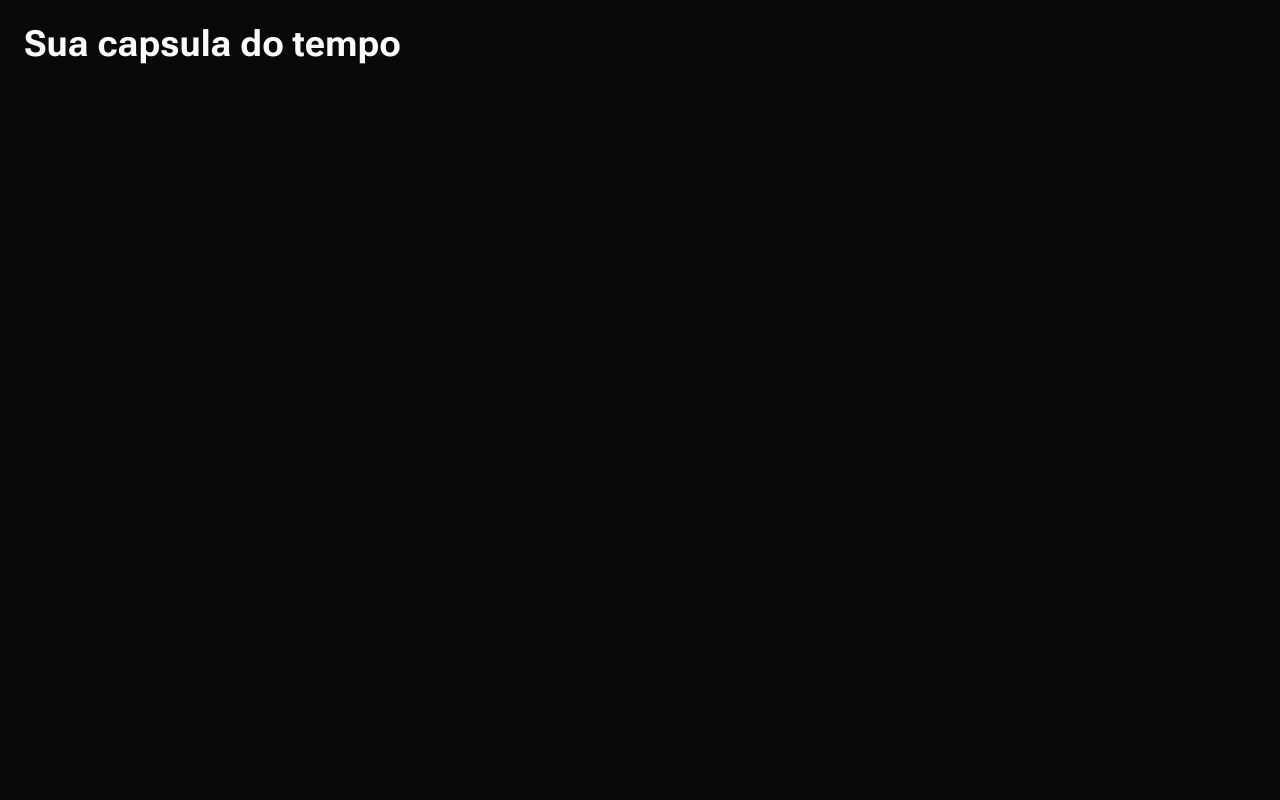
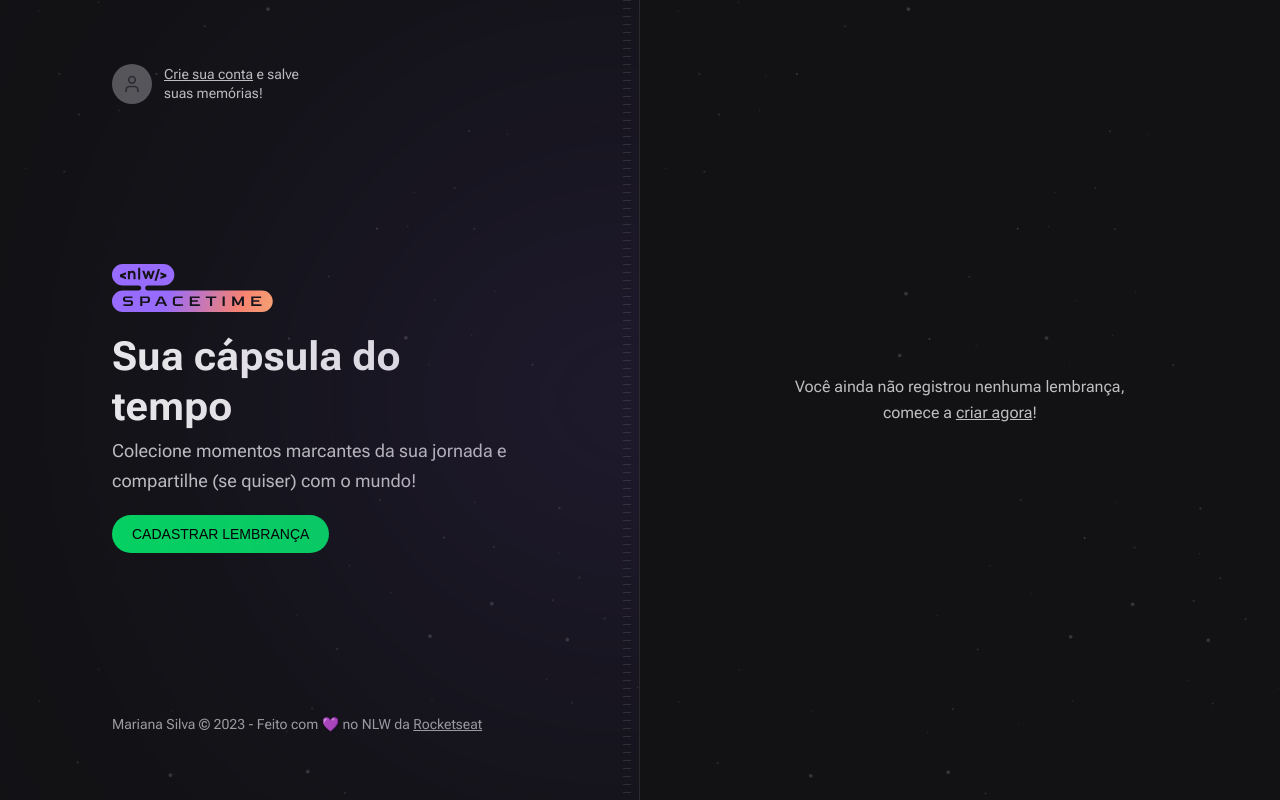
Before and after one commit to mariana-reis/NLW_Spacetime, a Next.js app in the folder web/: page / in a window 1280 px wide. Built offline with nearby package versions, Linux system fonts and the light colour scheme; a web font is replaced by a local one.

Commit message:
:lipstick: feat: interface styling and creation

```diff
--- a/web/src/app/page.tsx
+++ b/web/src/app/page.tsx
@@ -1,7 +1,79 @@
+import { User } from 'lucide-react'
+import Image from 'next/image'
+import nlwLogo from '../assets/nlw-spacetime-logo.svg'
+
 export default function Home() {
   return (
-    <div className="h-screen bg-zinc-950 p-6 text-zinc-50">
-      <h1 className="text-4xl font-bold">Sua capsula do tempo</h1>
-    </div>
+    <main className="grid min-h-screen grid-cols-2">
+      {/* Left  */}
+      <div className="relative flex flex-col items-start justify-between overflow-hidden border-r border-white/10 bg-[url(../assets/bg-stars.svg)] bg-cover px-28 py-16">
+        {/* blur  */}
+        <div className="absolute right-0 top-1/2 h-[288px] w-[526px] -translate-y-1/2 translate-x-1/2 rounded-full bg-purple-700 opacity-50 blur-full"></div>
+
+        {/* Stripes  */}
+        <div className="absolute bottom-0 right-2 top-0 w-2 bg-stripes" />
+
+        {/* SingIn  */}
+        <a
+          href="#"
+          className="flex items-center gap-3 text-left transition-colors hover:text-gray-50"
+        >
+          <div className="flex h-10 w-10 items-center justify-center rounded-full bg-gray-400">
+            <User className="h-5 w-5 text-gray-500" />
+          </div>
+
+          <p className="max-w-[140px] text-sm leading-snug">
+            <span className="underline">Crie sua conta</span> e salve suas
+            memórias!
+          </p>
+        </a>
+
+        {/* Hero  */}
+        <div className="space-y-5 ">
+          <Image src={nlwLogo} alt="NLW Spacetime Logo" />
+          <div className="max-w-[420px] space-y-1">
+            <h1 className="text-5xl font-bold leading-tight text-gray-50">
+              Sua cápsula do tempo
+            </h1>
+            <p className="text-lg leading-relaxed">
+              Colecione momentos marcantes da sua jornada e compartilhe (se
+              quiser) com o mundo!
+            </p>
+          </div>
+          <a
+            href=""
+            className="inline-block rounded-full bg-green-500 px-5 py-3 font-alt text-sm uppercase leading-none text-black hover:bg-green-600"
+          >
+            CADASTRAR LEMBRANÇA
+          </a>
+        </div>
+
+        {/* Copyright  */}
+        <div className="text-sm leading-relaxed text-gray-200">
+          Mariana Silva © 2023 - Feito com 💜 no NLW da{' '}
+          <a
+            target="_blank"
+            rel="noreferrer"
+            className="underline hover:text-gray-100"
+            href="https://rocketseat.com.br"
+          >
+            Rocketseat
+          </a>
+        </div>
+      </div>
+
+      {/* Right  */}
+      <div className="flex flex-col bg-[url(../assets/bg-stars.svg)] bg-cover p-16">
+        <div className="flex flex-1 items-center justify-center">
+          <p className="w-[360px] text-center leading-relaxed">
+            Você ainda não registrou nenhuma lembrança, comece a{' '}
+            <a className="underline hover:text-gray-50" href="#">
+              criar agora
+            </a>
+            !
+          </p>
+        </div>
+      </div>
+    </main>
   )
 }
```
